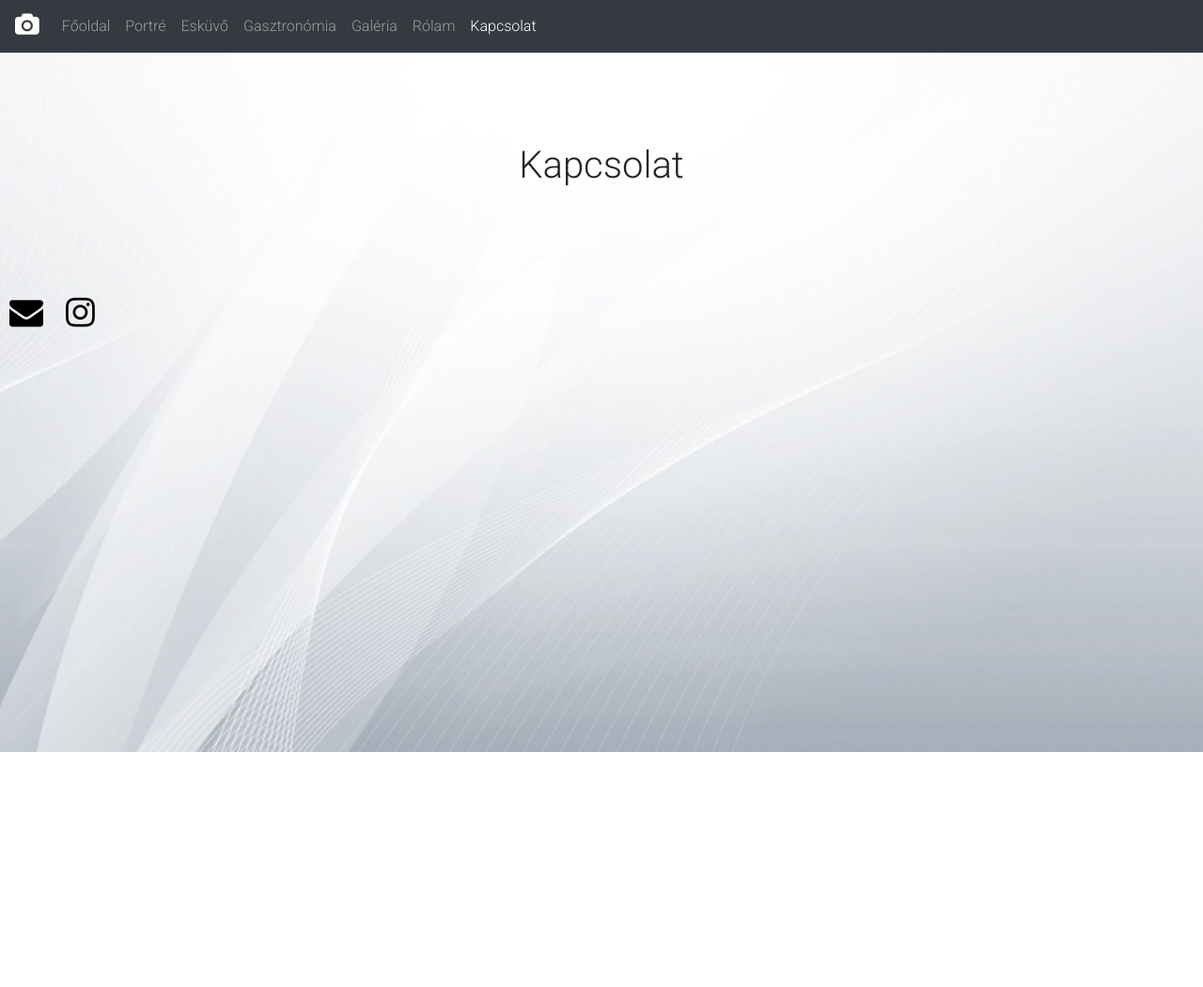
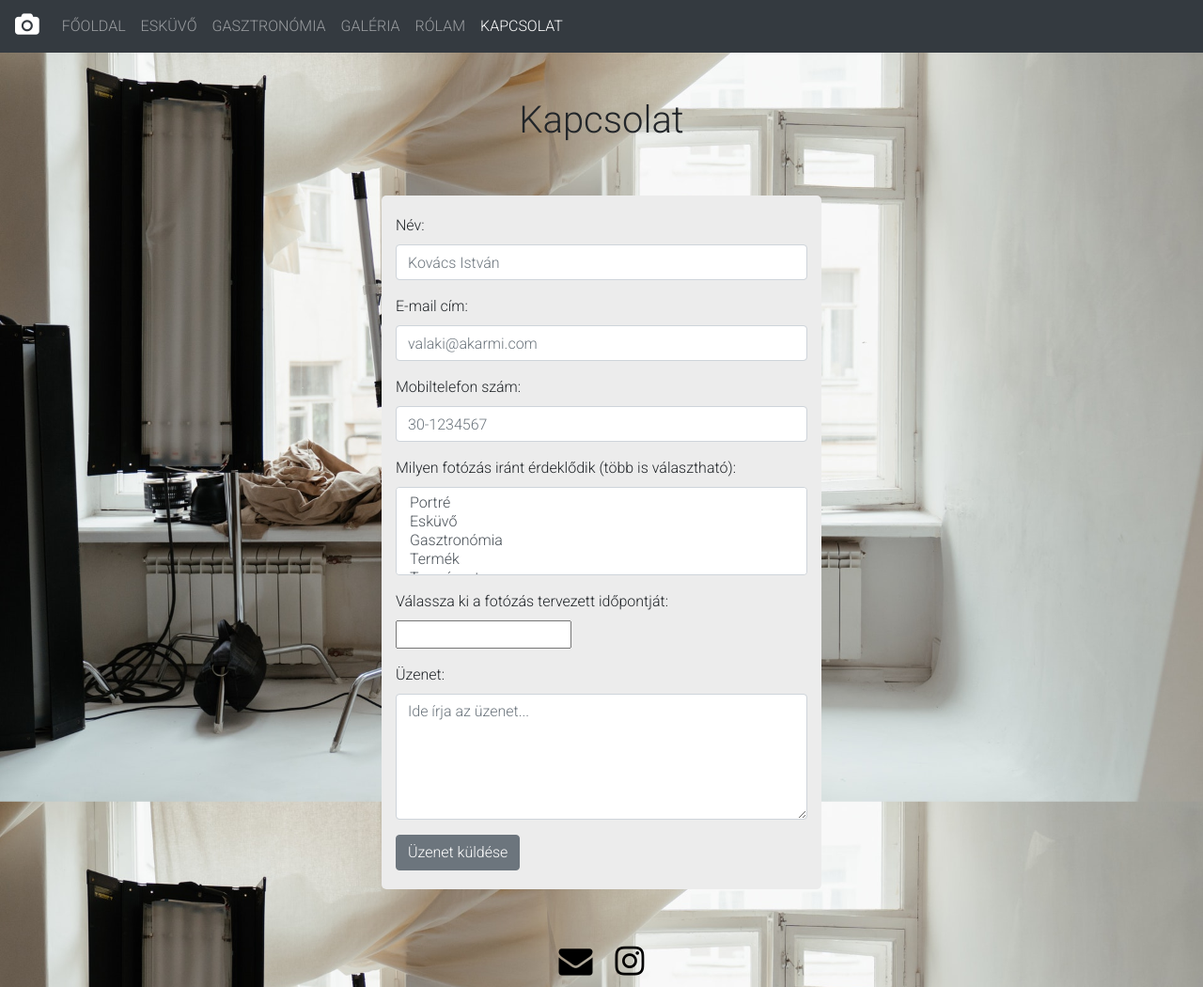
Before and after one commit to BakosEva/bakoseva.gibhub.io, a plain HTML site: page kapcsolat.html in a window 1280 px wide. Shown: the whole page at 94% size. Before the commit the page ends 800 px from the top, so only its background shows below. Drawn offline with nearby package versions, Linux system fonts and the light colour scheme.

Commit message:
kapcsolat hozzáadva, javítások

```diff
--- a/assets/css/style.css
+++ b/assets/css/style.css
@@ -1367,9 +1367,3 @@ section {
 #footer .credits {
   font-size: 13px;
 }
-
-
-img.vbox-figlio {
-    max-height: 600px !important;
-    max-width: 200px !important;
-}
--- a/css/styles.css
+++ b/css/styles.css
@@ -9,11 +9,6 @@ sans-serif;
     box-sizing: border-box;
 }
 
-/*
-header img {
-    width: 100%;
-}
-*/
 
 body {
     margin: 0;
@@ -27,8 +22,12 @@ body {
 .nav-link:hover,
 .nav-link:focus {
     color: white !important;
-    *
 }
+
+.nav-link {
+    text-transform: uppercase;
+}
+
 
 /*--------------------------------------------------------------
 # Hero Section
@@ -68,6 +67,7 @@ body {
     margin: 0 0 10px 0;
     font-size: 64px;
     font-family: "Satisfy", serif;
+/*    font-family: 'Satisfy', cursive;*/
     color: #fff;
 }
 
@@ -288,12 +288,48 @@ body {
     opacity: 1;
 }
 
+/*
+ul #utazas {
+  border: 1px solid red !important;
+}
+*/
 
 /************* PORTFOLIO END *************/
 
 
+/************* KAPCSOLAT  *************/
+
+body.kapcsolat {
+    margin: 0;
+    font-size: 16px;
+/*    font-family: 'Roboto', sans-serif;*/
+    background-image: url(../img/background-2.jpg);
+    background-size: cover;
+    background-attachment: fixed;
+}
+
+.kapcsolat .content-in {
+    max-width: 500px;
+}
+
+form {
+    background: #ececec;
+    margin: 0;
+    border-radius: 5px;
+    padding: 20px;
+}
+
+
+
+
+
+
+/************* KAPCSOLAT END *************/
+
+
 
 /************* FOOTER START *****************/
+
 
 
 footer i {
--- a/js/js.js
+++ b/js/js.js
@@ -1,7 +1,16 @@
-  $(document).ready(function() {
+  $(document).ready(function () {
 
-       AOS.init();
+      AOS.init();
 
-
+      $("#datepicker").datepicker({
+          dateFormat: "yy-mm-dd",
+          firstDay: 1,
+          dayNamesMin: ["Va", "Hé", "Ke", "Sze", "Csü", "Pé", "Szo"],
+          monthNames: ["Január", "Február", "Március", "Április", "Május", "Június", "Július", "Augusztus", "Szeptember", "Október", "November", "December"],
+          minDate: 7,
+          showMonthAfterYear: true,
+          prevText: "Előző",
+          nextText: "Következő",
+      });
 
   });
--- a/kapcsolat.html
+++ b/kapcsolat.html
@@ -3,7 +3,7 @@
 
 <head>
     <meta charset="utf-8">
-    <meta name="description" content="Kapcsolat | Vitéz Ádám - fotográfus">
+    <meta name="description" content="Budapesten és környékén a pillant megörökítése, egyénileg és párban. Rendezvények, események, műtermi fotózás. Küldjön üzenetet!">
     <meta name="viewport" content="width=device-width, initial-scale=1.0">
 
     <!-- Faviconhoz -->
@@ -16,9 +16,7 @@
     <meta name="theme-color" content="#ffffff">
     <!-- Faviconhoz -->
 
-<!--    <link href="https://fonts.googleapis.com/css?family=Open+Sans:300,300i,400,400i,600,600i,700,700i|Raleway:300,300i,400,400i,500,500i,600,600i,700,700i|Satisfy" rel="stylesheet">-->
-
-    <title>Kapcsolat | Vitéz Ádám - fotográfus</title>
+     <title>Kapcsolat | Vitéz Ádám - fotográfus</title>
 
     <link rel="stylesheet" href="https://cdnjs.cloudflare.com/ajax/libs/font-awesome/4.7.0/css/font-awesome.min.css">
     <link href="https://unpkg.com/aos@2.3.1/dist/aos.css" rel="stylesheet">
@@ -30,12 +28,15 @@
     <script src="https://code.jquery.com/jquery-3.5.1.slim.min.js" integrity="sha384-DfXdz2htPH0lsSSs5nCTpuj/zy4C+OGpamoFVy38MVBnE+IbbVYUew+OrCXaRkfj" crossorigin="anonymous"></script>
     <script src="https://cdn.jsdelivr.net/npm/bootstrap@4.6.0/dist/js/bootstrap.bundle.min.js" integrity="sha384-Piv4xVNRyMGpqkS2by6br4gNJ7DXjqk09RmUpJ8jgGtD7zP9yug3goQfGII0yAns" crossorigin="anonymous"></script>
 
+    <script src="js/jquery-3.6.0.min.js"></script>
+    <script src="js/jquery-ui.min.js"></script>
+    <link rel="stylesheet" href="js/jquery-ui.min.css">
+
     <link rel="stylesheet" href="css/styles.css">
-<!--    <script src="js/jquery-3.6.0.min.js"></script>-->
     <script src="js/js.js"></script>
 </head>
 
-<body>
+<body class="kapcsolat">
 
     <header>
         <nav class="navbar navbar-expand-md navbar-dark bg-dark">
@@ -50,15 +51,12 @@
                         <a class="nav-link" href="index.html">Főoldal </a>
                     </li>
                     <li class="nav-item">
-                        <a class="nav-link" href="#">Portré</a>
-                    </li>
-                     <li class="nav-item">
                         <a class="nav-link" href="eskuvo.html">Esküvő</a>
                     </li>
-                     <li class="nav-item">
+                    <li class="nav-item">
                         <a class="nav-link" href="gasztronomia.html">Gasztronómia</a>
                     </li>
-                     <li class="nav-item">
+                    <li class="nav-item">
                         <a class="nav-link" href="galeria.html">Galéria</a>
                     </li>
                     <li class="nav-item">
@@ -77,27 +75,59 @@
 
     <main>
 
-        <div class="content py-5">
-            <h1 class="text-center p-5">Kapcsolat</h1>
+        <div class="content py-5 my-auto">
+            <h1 class="text-center pb-5">Kapcsolat</h1>
 
             <div class="content-in px-3">
+                <form class="container-fluid" method="post" action="/action_page.php">
+                    <div class="form-group">
+                        <label for="name">Név:</label>
+                        <input type="text" class="form-control" id="name" required placeholder="Kovács István">
+                    </div>
+                    <div class="form-group">
+                        <label for="email">E-mail cím:</label>
+                        <input type="email" class="form-control" id="email" required placeholder="valaki@akarmi.com">
+                    </div>
+                    <div class="form-group">
+                        <label for="tel">Mobiltelefon szám:</label>
+                        <input type="tel" class="form-control" id="tel" pattern="[0-9]{2}-[0-9]{7}" placeholder="30-1234567">
+                    </div>
+                    <div class="form-group">
+                        <label for="sel">Milyen fotózás iránt érdeklődik (több is választható):</label>
+                        <select multiple class="form-control" id="sel">
+                            <option>Portré</option>
+                            <option>Esküvő</option>
+                            <option>Gasztronómia</option>
+                            <option>Termék</option>
+                            <option>Természet</option>
+                            <option>Építészet</option>
+                            <option>Egyéb</option>
+                        </select>
+                    </div>
 
+                    <div class="form-group">
+                        <label for="datepicker">Válassza ki a fotózás tervezett időpontját:</label><br>
+                        <input type="text" name="datepicker" id="datepicker">
+                    </div>
 
+                    <div class="form-group">
+                        <label for="comment">Üzenet:</label>
+                        <textarea class="form-control" rows="5" id="comment" required placeholder="Ide írja az üzenet..."></textarea>
+                    </div>
 
-
-
-
-
-
+                    <button type="submit" class="btn btn-secondary">Üzenet küldése</button>
+                </form>
             </div>
         </div>
     </main>
 
     <footer>
         <div class="footer">
-            <a href="mailto:vitez.adam@gmail.com?subject=Érdeklődés&"><i class="fa fa-envelope" ></i></a>
-           <a href="https://www.instagram.com/vitigreen/" target="_blank"><i class="fa fa-instagram"></i></a>
+            <div class="container text-center">
+                <a href="mailto:vitez.adam@gmail.com?subject=Érdeklődés&"><i class="fa fa-envelope"></i></a>
+                <a href="https://www.instagram.com/vitigreen/" target="_blank"><i class="fa fa-instagram"></i></a>
 
+            </div>
         </div>
     </footer>
 </body></html>
```
Also changed, not shown: eskuvo.html (+6 -7 lines), galeria.html (+17 -21 lines), gasztronomia.html (+6 -6 lines), index.html (+15 -16 lines), rolam.html (+7 -8 lines), img/background-1.jpg (added), img/background-2.jpg (added), img/kapcsolat.jpg (added), js/images/ui-icons_444444_256x240.png (added), js/images/ui-icons_555555_256x240.png (added), js/images/ui-icons_777620_256x240.png (added), js/images/ui-icons_777777_256x240.png (added), js/images/ui-icons_cc0000_256x240.png (added), js/images/ui-icons_ffffff_256x240.png (added), 2 more files.
